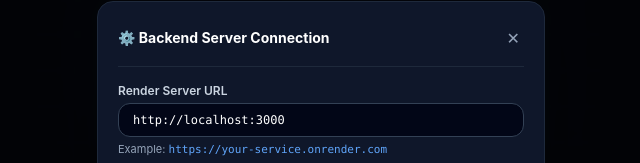
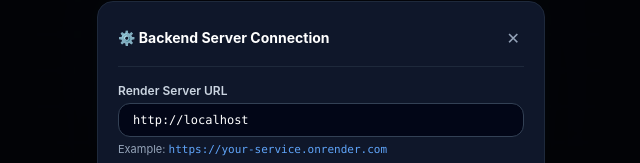
Before and after one commit to Deepanshu-0ne8/car_controller, a website: page index.html in a window 1280 px wide. Both pictures are taken after a click on the button 830 px from the left and 52 px from the top of the page. Shown: the part 182-345 px from the top of the page, 319-959 px from the left. Drawn offline with nearby package versions, Linux system fonts and the light colour scheme; no server answers.

Commit message:
fix: auto-connect to same origin when opened on Render directly

```diff
--- a/index.html
+++ b/index.html
@@ -391,13 +391,15 @@
 
       // Determine default backend server URL
       function getResolvedServerUrl() {
+        // If loaded directly on Render (or localhost), auto-connect to self with zero config!
+        const isVercel = window.location.hostname.includes('vercel.app') || window.location.hostname.includes('vercel.dev');
+        if (!isVercel) {
+          return window.location.origin;
+        }
+
         const saved = localStorage.getItem(STORAGE_KEY);
         if (saved && saved.trim()) {
           return formatServerUrl(saved);
-        }
-        // If on localhost / 127.0.0.1, connect to port 3000 on localhost
-        if (window.location.hostname === 'localhost' || window.location.hostname === '127.0.0.1') {
-          return window.location.port === '3000' ? window.location.origin : 'http://localhost:3000';
         }
         return '';
       }
```
Also changed, not shown: public/index.html (+6 -4 lines).
